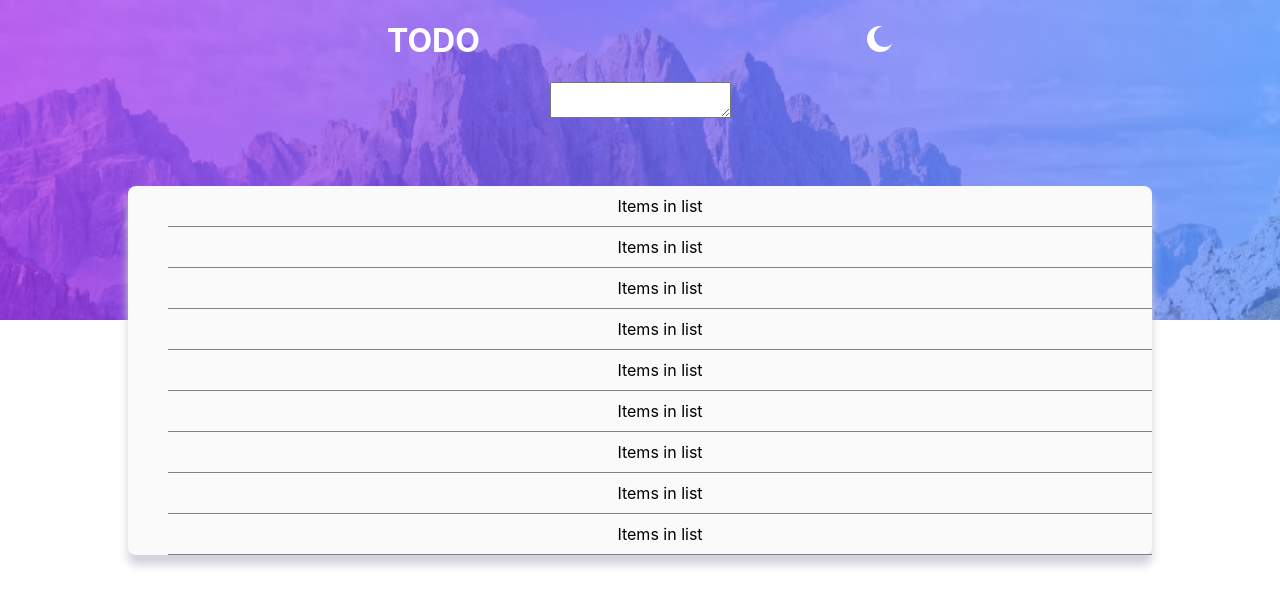
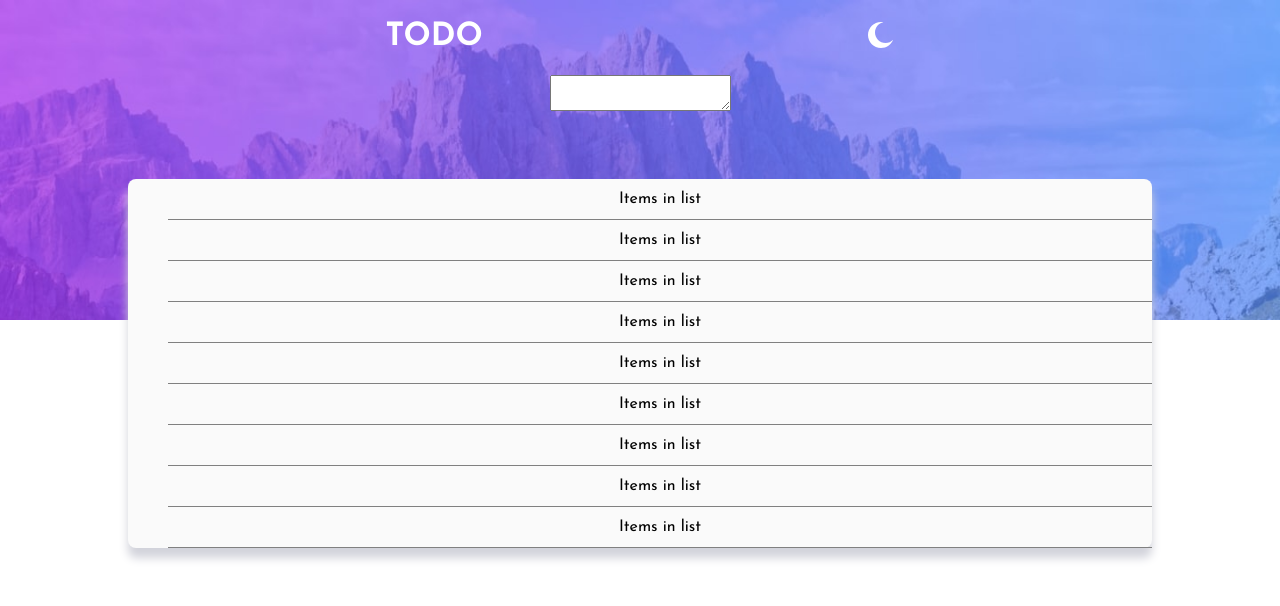
Before and after one commit to phellwege/ToDo, a React (Create React App) app: page / in a window 1280 px wide. Shown: the top 606 px of the page. Built offline with nearby package versions, Linux system fonts and the light colour scheme.

Commit message:
added correct font

```diff
--- a/src/components/Header.css
+++ b/src/components/Header.css
@@ -6,7 +6,7 @@
     justify-content: space-evenly;
     align-items: center;
     color: white;
-    font-style: 'Josefin Sans';
+    font-family: 'Josefin Sans';
 }
 #sun {
     display: none;
--- a/src/views/Home.css
+++ b/src/views/Home.css
@@ -7,7 +7,7 @@
     background-repeat: no-repeat;
     background-position: top center;
     background-size: 100% 40%;
-    font-style: 'Josefin Sans';
+    font-family: 'Josefin Sans';
 };
 .HomeCenter {
     display: flex;
@@ -32,6 +32,7 @@
 .HomeBottom ul {
     list-style: none;
     line-height: 2.5em;
+    font-family: 'Josefin Sans';
 }
 .HomeBottom ul li{
     border-bottom: 1px solid grey;
```
